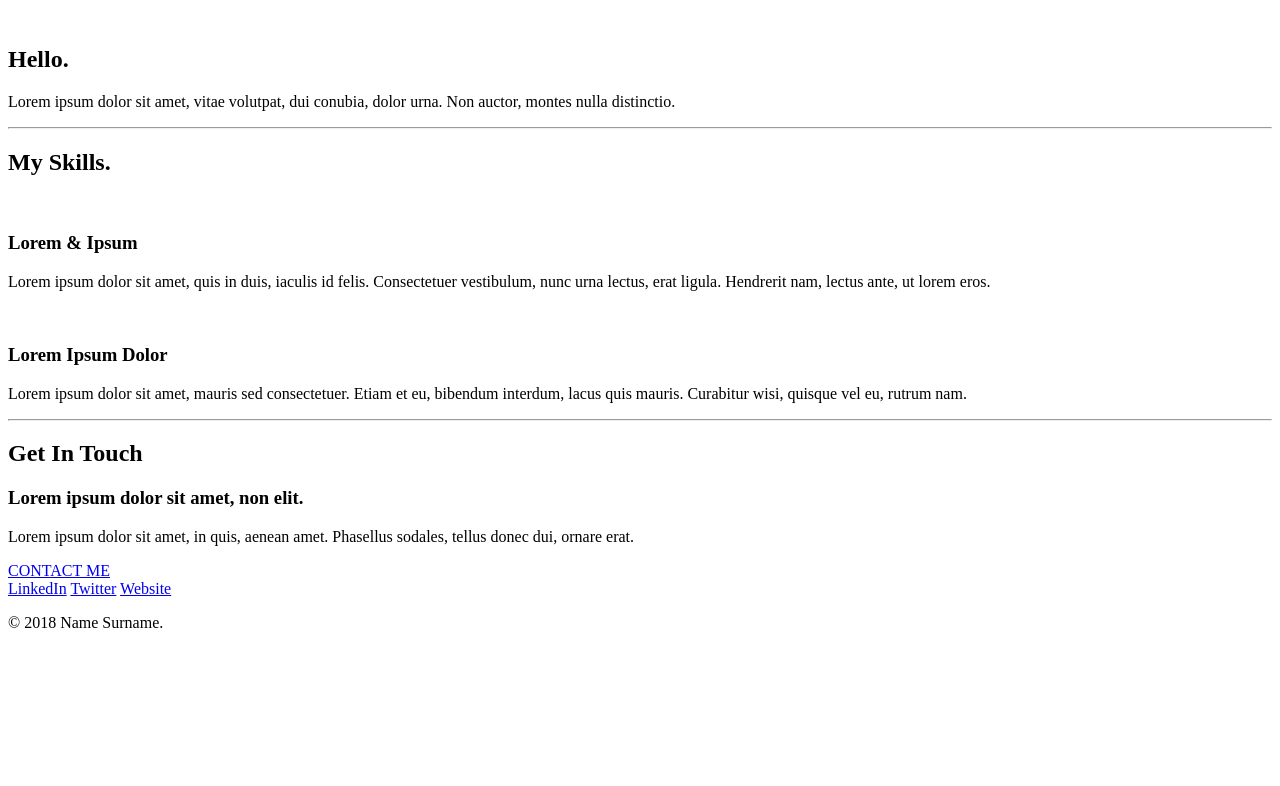
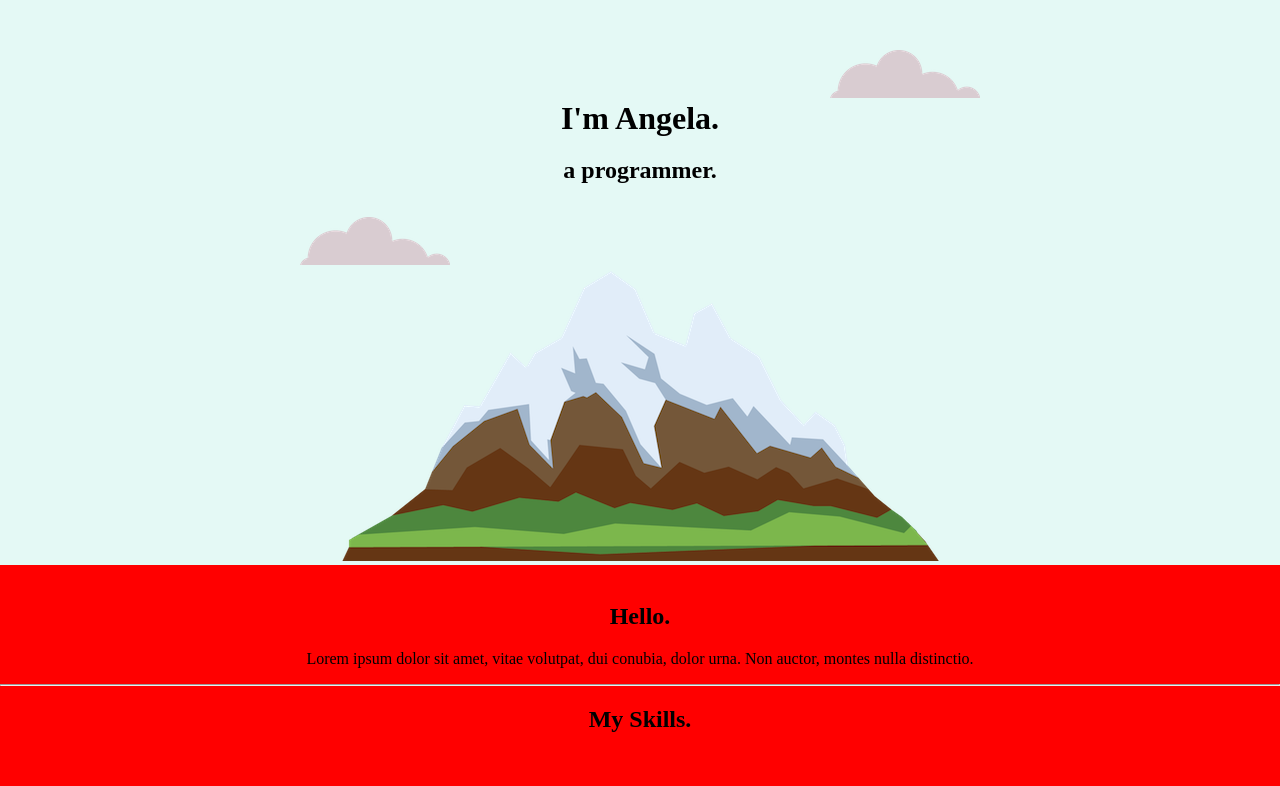
Before and after one commit to m-344/CWDB, a plain HTML site: page Web Development/HTML - Personal Site/index.html in a window 1280 px wide. Shown: the top 786 px of the page. Drawn offline with Linux system fonts and the light colour scheme.

Commit message:
lesson: 9. The Dark Art of Centering Elements with CSS

```diff
--- a/Web Development/HTML - Personal Site/css/styles.css
+++ b/Web Development/HTML - Personal Site/css/styles.css
@@ -0,0 +1,35 @@
+body {
+  margin: 0;
+  text-align: center;
+}
+
+h1 {
+  margin-top: 0;
+  margin: 0 auto;
+}
+
+.top-container {
+  position: relative;
+  background-color: #E4F9F5;
+  padding-top: 100px;
+}
+
+.middle-container {
+  background-color: red;
+}
+
+.bottom-container {
+  background-color: blue;
+}
+
+.top-cloud {
+  position: absolute;
+  right: 300px;
+  top: 50px;
+}
+
+.bottom-cloud {
+  position: absolute;
+  left: 300px;
+  bottom: 300px;
+}
--- a/Web Development/HTML - Personal Site/index.html
+++ b/Web Development/HTML - Personal Site/index.html
@@ -3,10 +3,22 @@
 
 <head>
   <meta charset="utf-8">
-  <title></title>
+  <title>Angela Yu</title>
+  <link rel="stylesheet" href="css/styles.css">
+  <link href="https://fonts.googleapis.com/css?family=Merriweather|Montserrat|Sacramento" rel="stylesheet">
+  <link rel="icon" href="favicon.ico">
 </head>
 
 <body>
+  <div class="top-container">
+    <img class="top-cloud" src="images/cloud.png" alt="cloud">
+    <div class="title-text">
+      <h1>I'm Angela.</h1>
+      <h2>a <span class="pro">pro</span>grammer.</h2>
+    </div>
+    <img class="bottom-cloud" src="images/cloud.png" alt="cloud">
+    <img class="mountain" src="images/mountain.png" alt="mountain-img">
+  </div>
   <div class="middle-container">
     <div class="profile">
       <img src="" alt="">
```
